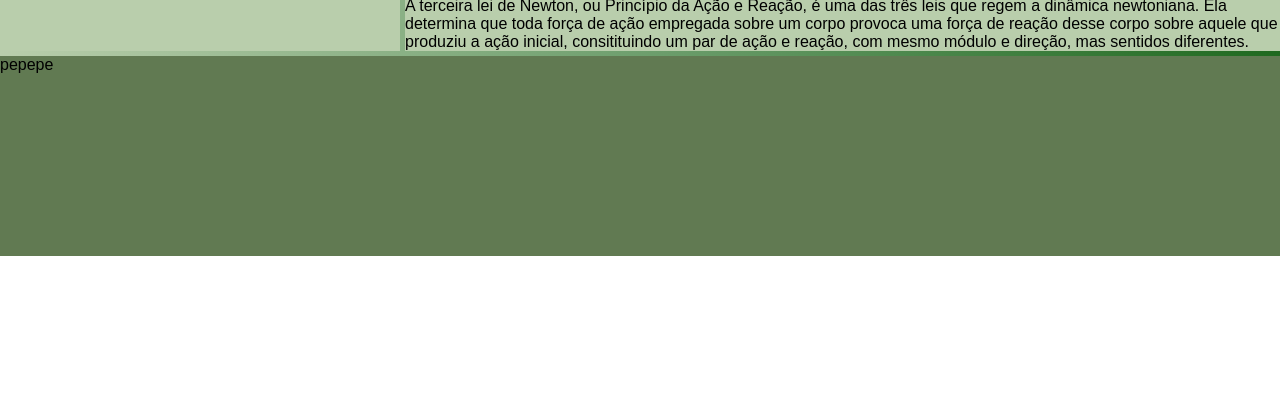
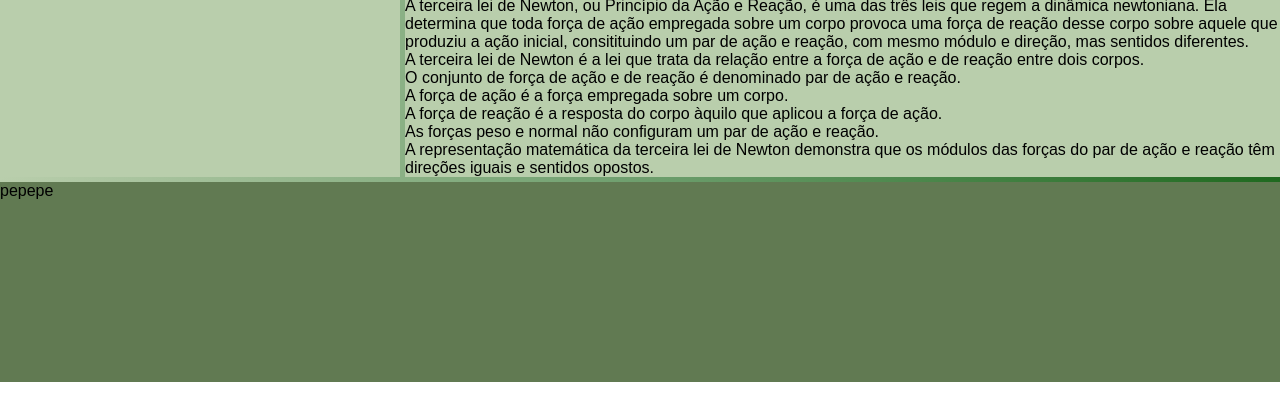
Before and after one commit to starryerik/EP6, a plain HTML site: page index.html in a window 1280 px wide. Shown: the part 391-800 px from the top of the page. Drawn offline with Linux system fonts and the light colour scheme.

Commit message:
Update index.html

```diff
--- a/index.html
+++ b/index.html
@@ -22,6 +22,15 @@
             <h1> Terceira lei de newton fisica</h1>
     <img imagens/foto1.png alt=eeueu>
     <p>A terceira lei de Newton, ou Princípio da Ação e Reação, é uma das três leis que regem a dinâmica newtoniana. Ela determina que toda força de ação empregada sobre um corpo provoca uma força de reação desse corpo sobre aquele que produziu a ação inicial, consitituindo um par de ação e reação, com mesmo módulo e direção, mas sentidos diferentes.</p>
+    <ul>
+        <li>A terceira lei de Newton é a lei que trata da relação entre a força de ação e de reação entre dois corpos.</li>
+        <li>O conjunto de força de ação e de reação é denominado par de ação e reação.</li>
+        <li>A força de ação é a força empregada sobre um corpo.</li>
+        <li>A força de reação é a resposta do corpo àquilo que aplicou a força de ação.</li>
+        <li>As forças peso e normal não configuram um par de ação e reação.</li>
+        <li>A representação matemática da terceira lei de Newton demonstra que os módulos das forças do par de ação e reação têm direções iguais e sentidos opostos.</li>
+    </ul>
+        <h1></h1>
     </main>
     <aside>braco</aside>
     <footer>pepepe</footer>
```
